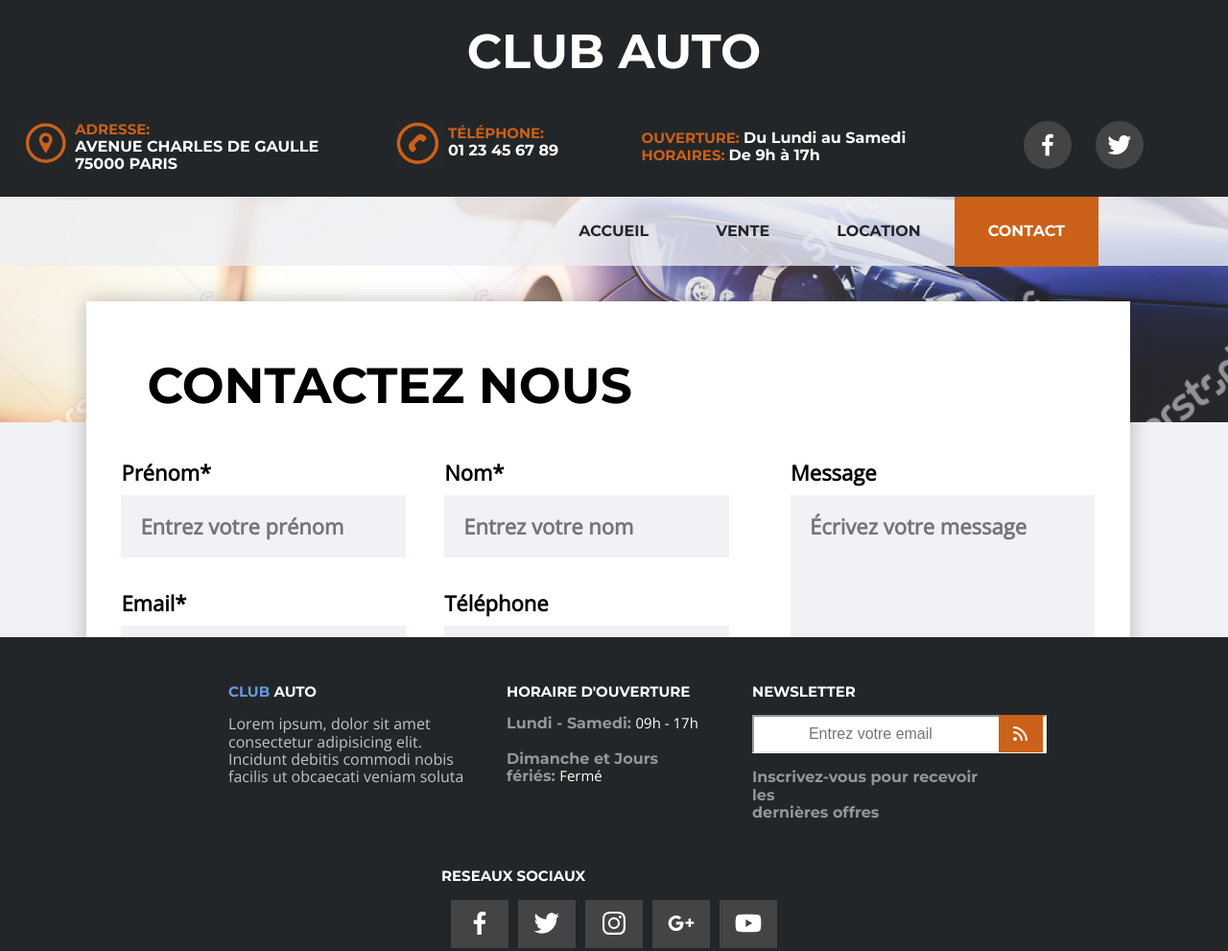
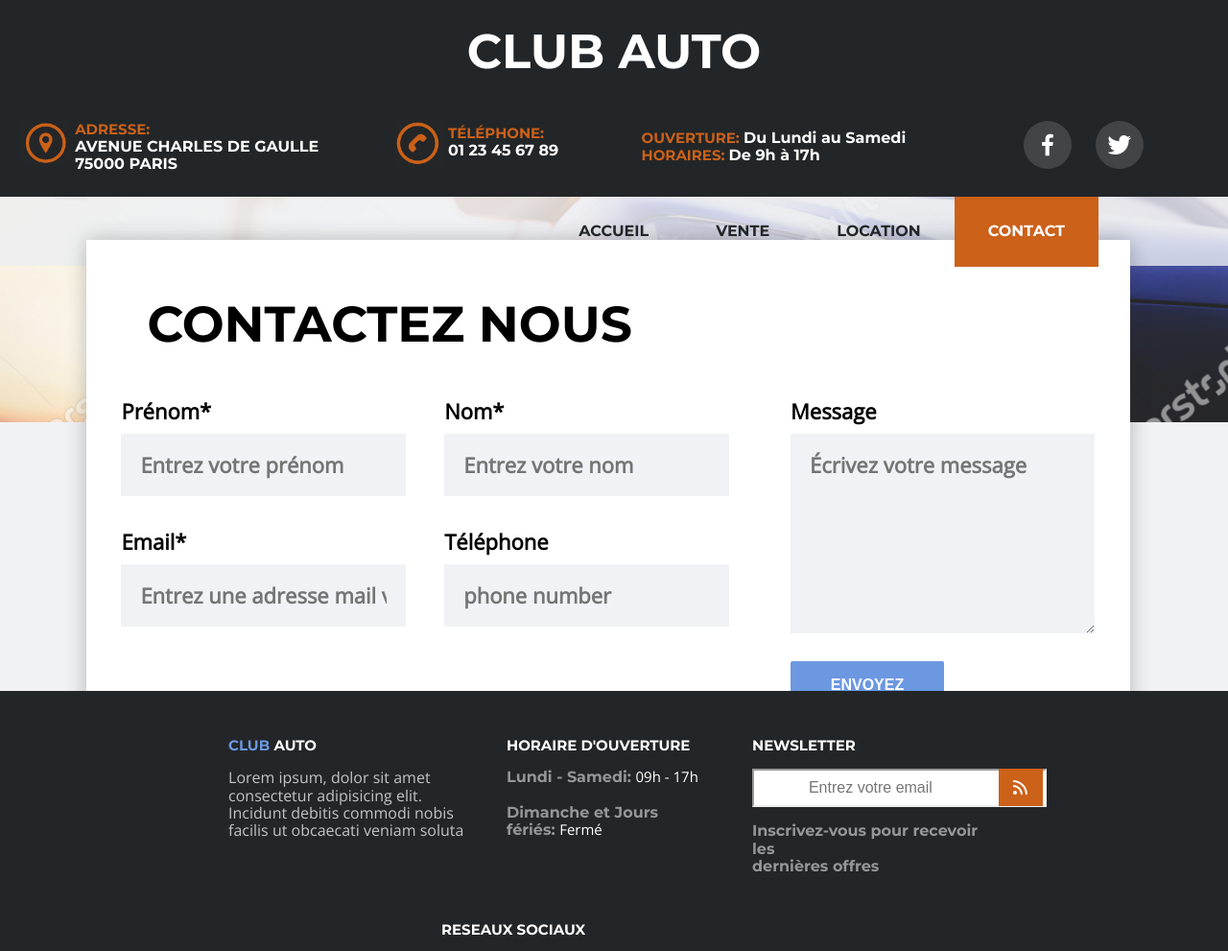
Before and after one commit to GabsBaquie/Club-Auto-GitHub, a plain HTML site: page contact.html in a window 1280 px wide. Shown: the top 991 px of the page at 96% size. Drawn offline with nearby package versions, Linux system fonts and the light colour scheme.

Commit message:
Update contact.css

```diff
--- a/css/contact.css
+++ b/css/contact.css
@@ -7,7 +7,7 @@ header{
     background-image: url(../image/vehicule3.jpg);
     background-position: 0 10vh;
     background-size: cover;
-    margin-bottom: 28vh;
+    margin-bottom: 35vh;
   }
   .BasDePage{
     display: none;
@@ -20,7 +20,7 @@ header{
     row-gap: 0px;
     align-content: flex-start;
     justify-content: center;
-    top: 14rem;
+    top: 10rem;
     width: 85%;
     margin: 7%;
     padding: 3rem 1rem;
@@ -78,6 +78,11 @@ textarea{
 }
 
  /* ::::::::  Medias Queries :::::::::::: */
+ @media screen and (max-width: 1100px){
+    .contact{
+        top: 14rem;
+    }
+ }
  @media screen and (max-width:970px){
     header{
         background-image: url(../image/vehicule3.jpg);
```
